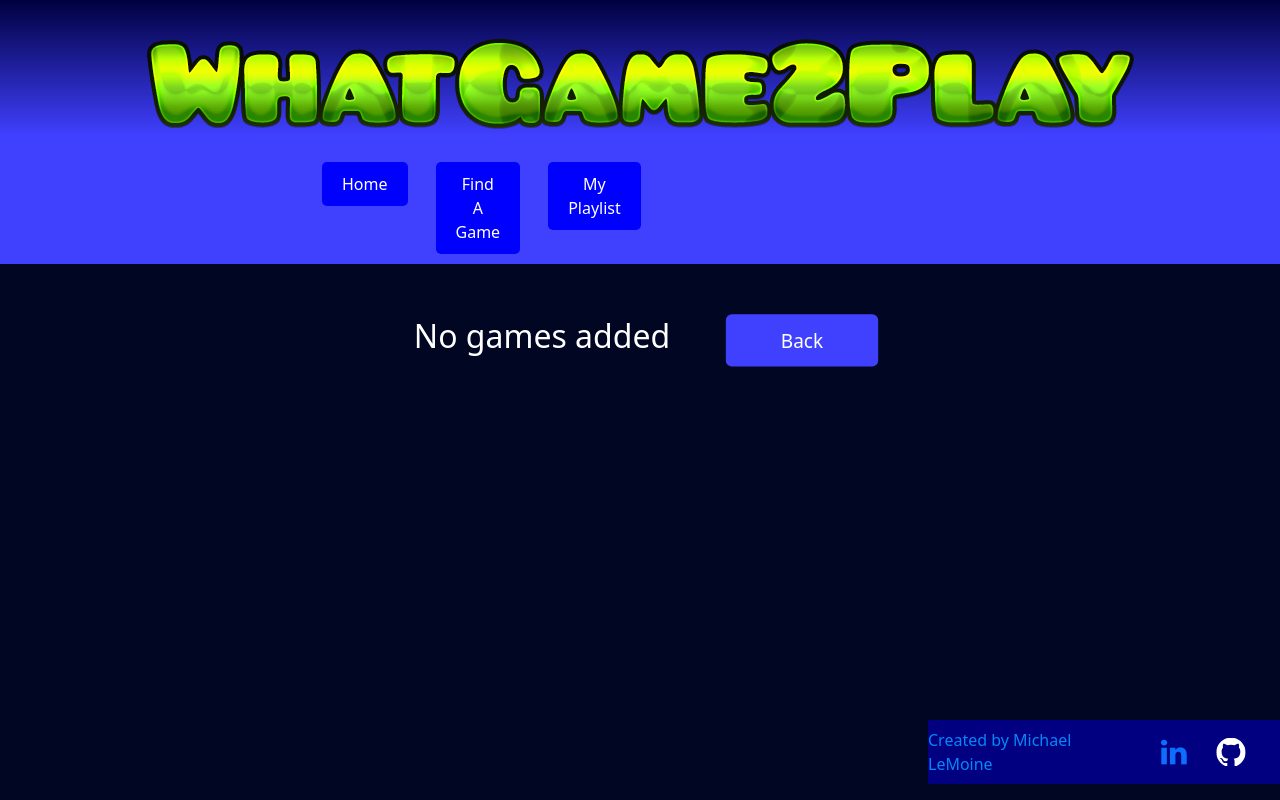
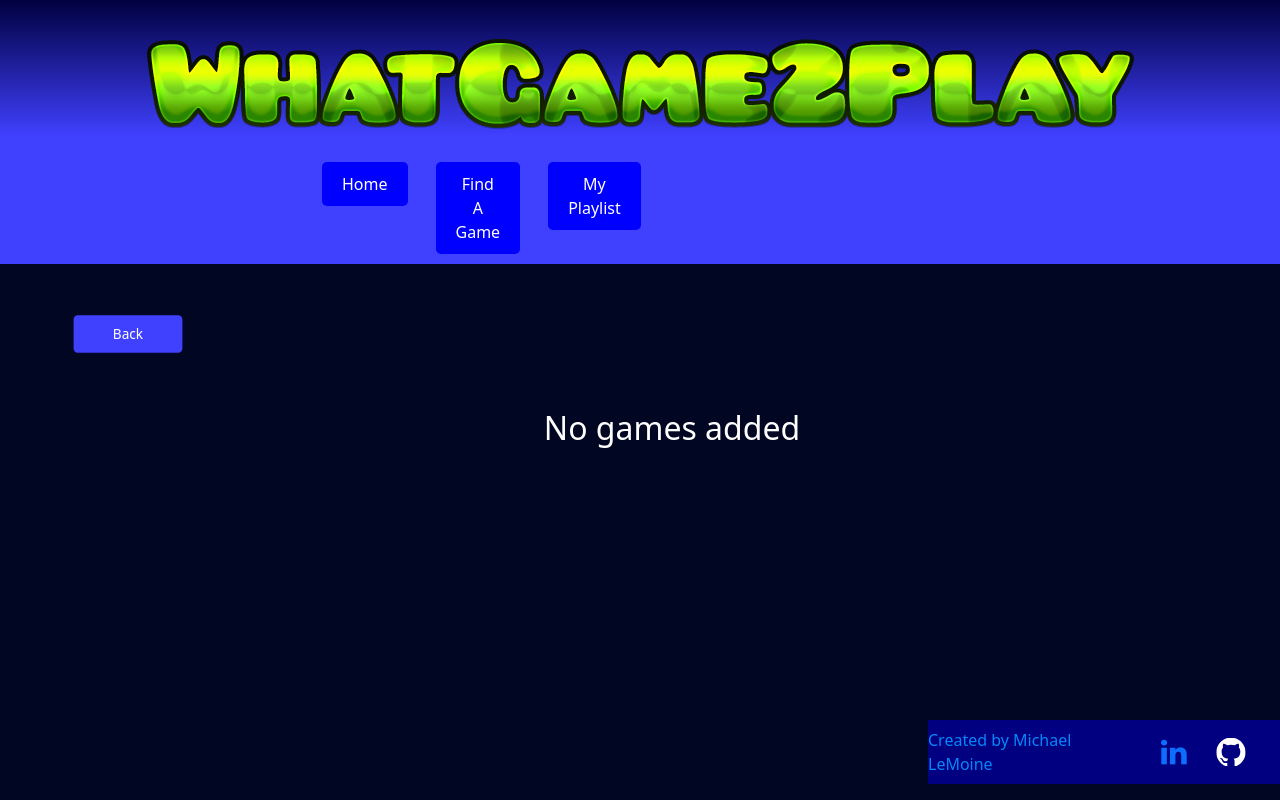
Before and after one commit to mlemoine28/whatgame2play2, a React (Vite) app: page /playlist in a window 1280 px wide. Shown: the top 800 px of the page. Built offline with nearby package versions, Linux system fonts and the light colour scheme.

Commit message:
Fixed Navbar to NavBar

```diff
--- a/src/Components/NavBar/NavBar.jsx
+++ b/src/Components/NavBar/NavBar.jsx
@@ -3,7 +3,7 @@ import Container from "react-bootstrap/Container";
 import Nav from "react-bootstrap/Nav";
 import Navbar from "react-bootstrap/Navbar";
 import NavDropdown from "react-bootstrap/NavDropdown";
-import styles from "./Navbar.module.css";
+import styles from "./NavBar.module.css";
 import SearchBar from "../SearchBar/SearchBar";
 import ButtonIntro from "../Button/ButtonIntro";
 import { useState } from "react";
@@ -66,7 +66,7 @@ function NavBarTop() {
         </div>
         <Navbar expand="lg" className={styles.navBarStyle}>
           <div className={styles.searchBarStyle}>
-            <SearchBar placeholder="Search for a game..." data={""}/>
+            <SearchBar placeholder="Search for a game..." data={""} />
           </div>
         </Navbar>
       </div>
--- a/src/Components/PlaylistPage/PlaylistPage.jsx
+++ b/src/Components/PlaylistPage/PlaylistPage.jsx
@@ -23,6 +23,17 @@ function PlaylistPage() {
   };
 
   return (
+    <div style={{ backgroundColor: "#010622", paddingTop: "3rem", paddingLeft: "4rem" }}>
+      <div
+        style={{
+          // scale: "140%",
+          // marginLeft: "3rem",
+          // paddingTop: "5rem",
+          // paddingBottom: "13rem",
+        }}
+      >
+        <ButtonBack label="Back" handleClick={backButtonClick} />
+      </div>
       <div
         className={styles.containerdisplay}
         style={{ paddingTop: "0rem", minHeight: "100vh" }}
@@ -47,8 +58,6 @@ function PlaylistPage() {
         ) : (
           <div className={styles.nogames}>No games added</div>
         )}
-      <div style={{ scale: "140%", marginLeft: "3rem", paddingTop: "5rem", paddingBottom: "13rem" }}>
-        <ButtonBack label="Back" handleClick={backButtonClick} />
       </div>
     </div>
   );
--- a/vite.config.js
+++ b/vite.config.js
@@ -4,4 +4,5 @@ import react from '@vitejs/plugin-react'
 // https://vitejs.dev/config/
 export default defineConfig({
   plugins: [react()],
+  base:"/whatgame2play2/"
 })
```
Lines whose indentation alone changed are shown as unchanged.
